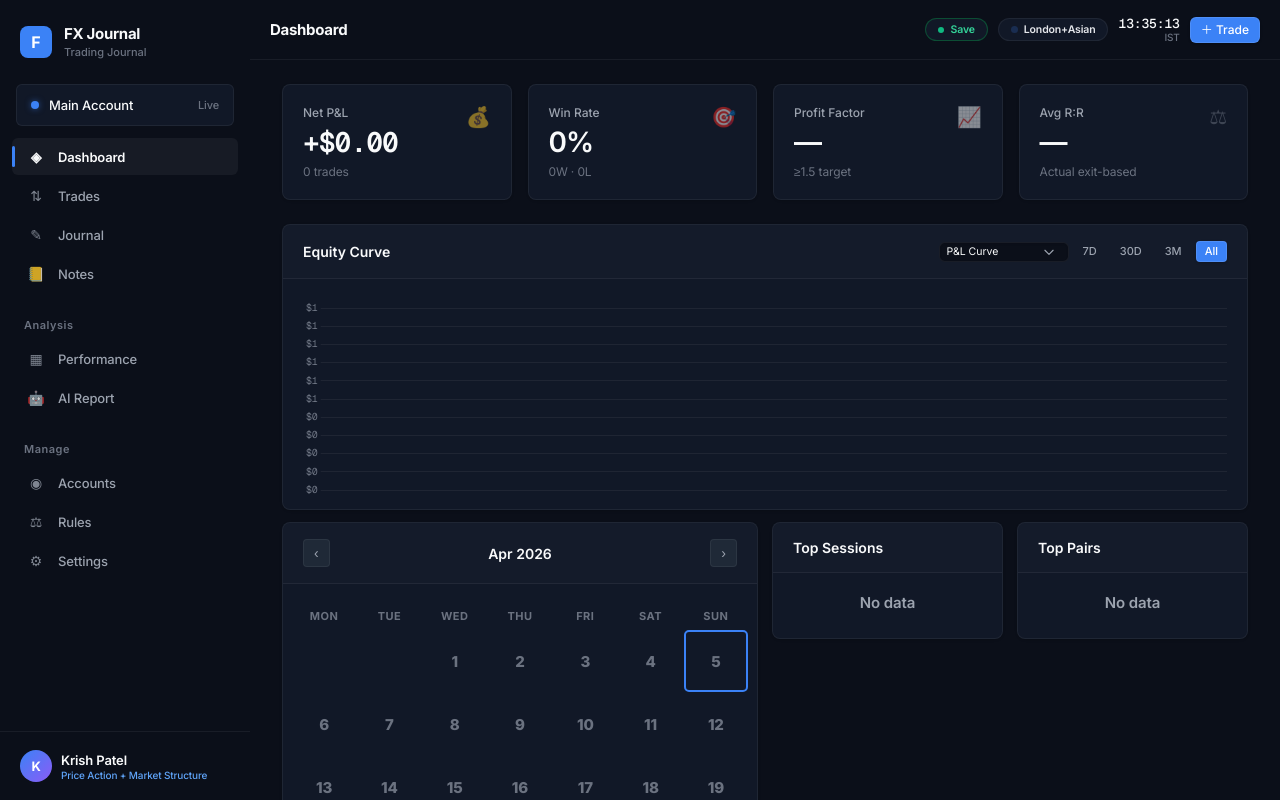
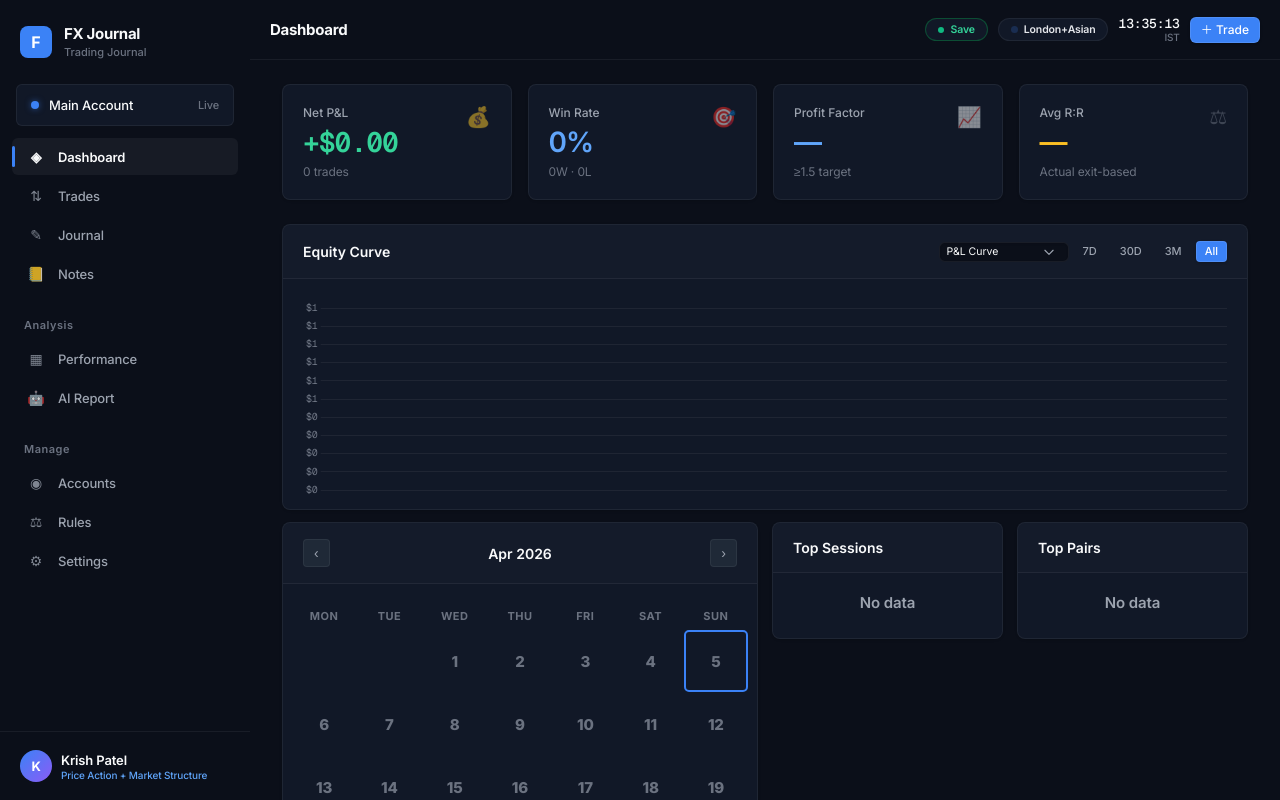
Before and after one commit to Krrish1411/FX_journal, a plain HTML site: page index.html in a window 1280 px wide. Drawn offline with nearby package versions, Linux system fonts and the light colour scheme.

Commit message:
Add files via upload

```diff
--- a/style.css
+++ b/style.css
@@ -156,7 +156,7 @@ input[type=number]::-webkit-inner-spin-button{-webkit-appearance:none;appearance
 .stat:hover{border-color:var(--border-s)}
 .stat-lbl{font-size:12px;font-weight:500;color:var(--t2);margin-bottom:8px;text-transform:none;letter-spacing:0}
 .stat-v{font-family:'Inter',system-ui,sans-serif;font-size:28px;font-weight:600;color:var(--t0);letter-spacing:-1px;line-height:1}
-.stat-v.pos{color:var(--t0)}.stat-v.neg{color:var(--t0)}.stat-v.acc{color:var(--t0)}.stat-v.gld{color:var(--t0)}
+.stat-v.pos{color:var(--green2)}.stat-v.neg{color:var(--red2)}.stat-v.acc{color:var(--accent2)}.stat-v.gld{color:var(--gold2)}
 .stat-sub{font-size:12px;color:var(--t3);margin-top:8px;font-weight:400}
 .stat-ico{position:absolute;right:20px;top:20px;font-size:20px;color:var(--t3);opacity:0.5}
 
```
